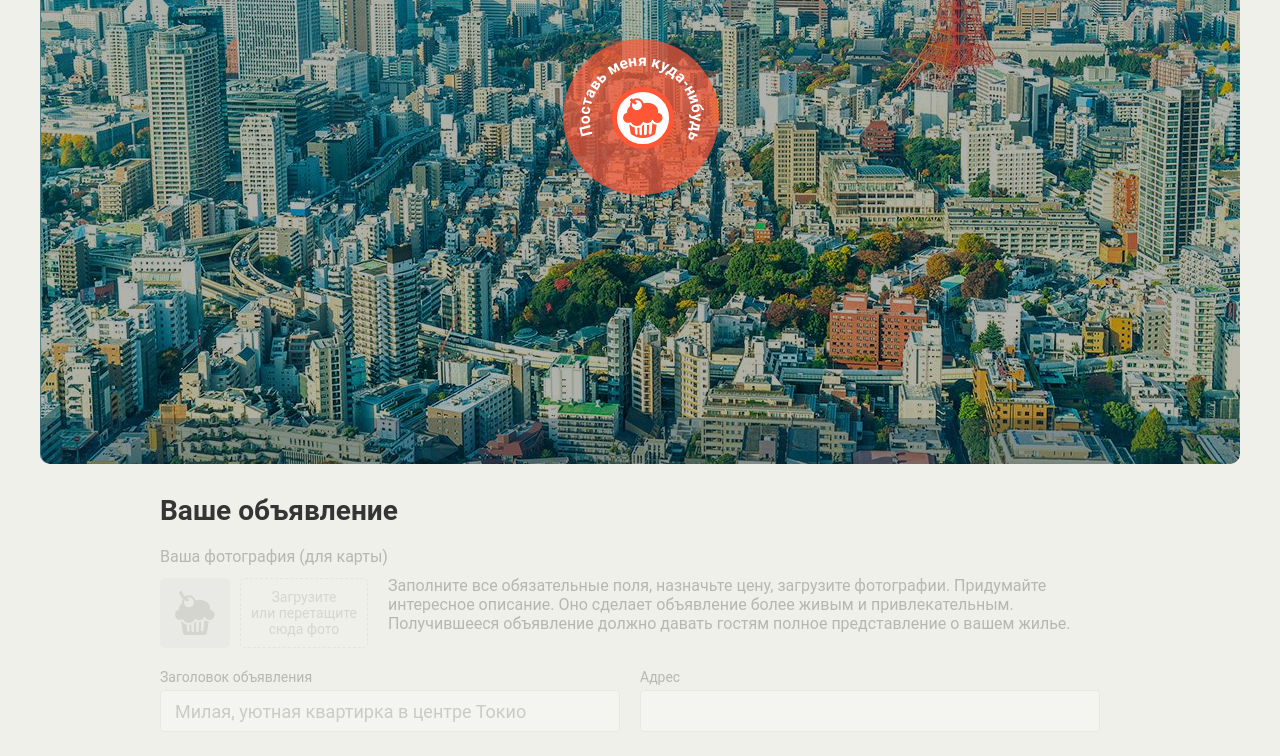
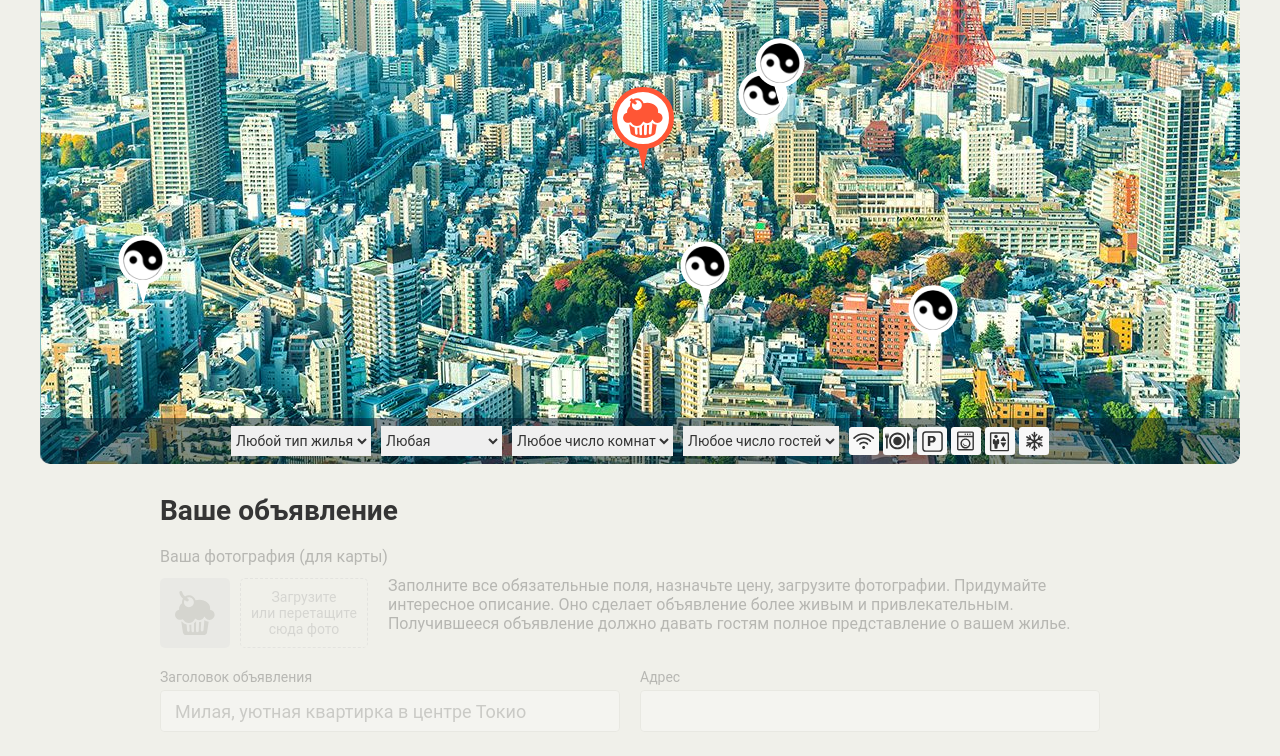
Before and after one commit to andikk/643755-keksobooking-17, a website: page index.html in a window 1280 px wide. Shown: the part 286-1042 px from the top of the page. Drawn offline with Linux system fonts and the light colour scheme; files whose address does not match are found by name.

Commit message:
Первая итерация первого задания

```diff
--- a/index.html
+++ b/index.html
@@ -249,4 +249,5 @@
   </template>
 
 </body>
+<script src="js/main.js"></script>
 </html>
--- /dev/null
+++ b/js/main.js
@@ -0,0 +1,55 @@
+'use strict';
+
+var pinTemplate = document.querySelector('#pin').content.querySelector('button');
+var mapPins = document.querySelector('.map__pins');
+var mapWidth = mapPins.clientWidth;
+
+var getRandomInt = function (min, max) {
+  return Math.floor(Math.random() * (max - min + 1)) + min;
+};
+
+var fillAnnouncments = function () {
+  var types = ['palace', 'flat', 'house', 'bungalo'];
+  var announcments = [];
+
+  for (var i = 1; i <= 8; i++) {
+    var objectToAdd = {
+      'author': {
+        'avatar': 'img/avatars/user0' + getRandomInt(1, 8) + '.png',
+      },
+
+      'offer': {
+        'type': types[getRandomInt(1, 4)],
+      },
+
+      'location': {
+        'x': getRandomInt(1, mapWidth),
+        'y': getRandomInt(130, 630),
+      }
+    };
+
+    announcments.push(objectToAdd);
+  }
+
+  return announcments;
+};
+
+var renderAnnouncment = function (announcment) {
+  var newPin = pinTemplate.cloneNode(true);
+  newPin.style = 'left:' + announcment.location.x + 'px; top: ' + announcment.location.y + 'px;';
+  newPin.src = announcment.author.avatar;
+  newPin.alt = 'Заголовок объявления';
+  return newPin;
+};
+
+var map = document.querySelector('.map');
+map.classList.remove('map--faded');
+
+var announcments = fillAnnouncments();
+var fragment = document.createDocumentFragment();
+
+for (var i = 0; i < announcments.length; i++) {
+  fragment.appendChild(renderAnnouncment(announcments[i]));
+}
+
+mapPins.appendChild(fragment);
```
Also changed, not shown: 1 other file.
